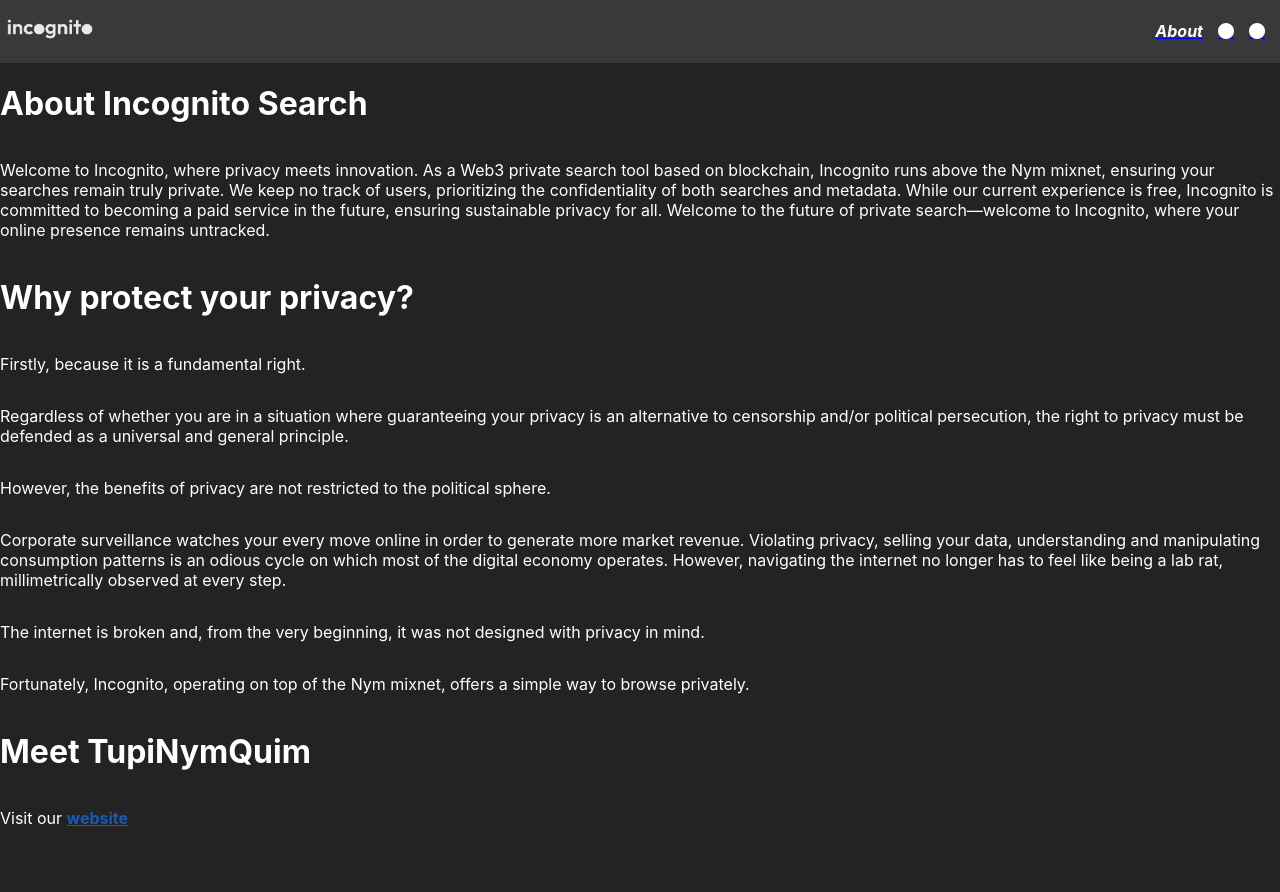
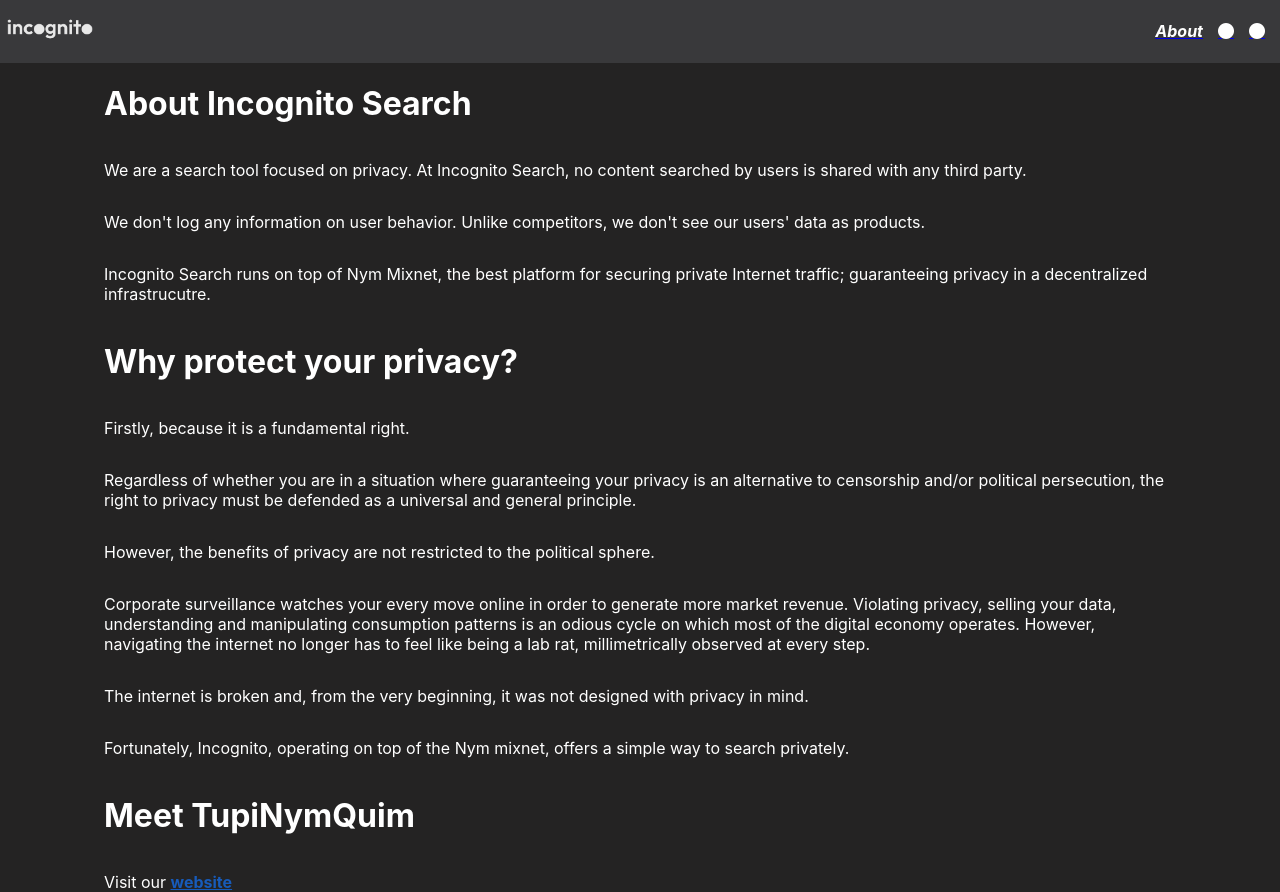
Before and after one commit to TupiNymQuim/Incognito, a Next.js app in the folder front/: page /About in a window 1280 px wide. Before the commit the page ends 828 px from the top, so only its background shows below. Built offline with nearby package versions, Linux system fonts and the light colour scheme.

Commit message:
about css

```diff
--- a/front/pages/About/index.tsx
+++ b/front/pages/About/index.tsx
@@ -16,16 +16,15 @@
       <Navbar type="About" />
       <main className={styles.main_container}>
         <h1>About Incognito Search</h1>
-        <p>
-          Welcome to Incognito, where privacy meets innovation. As a Web3
-          private search tool based on blockchain, Incognito runs above the Nym
-          mixnet, ensuring your searches remain truly private. We keep no track
-          of users, prioritizing the confidentiality of both searches and
-          metadata. While our current experience is free, Incognito is committed
-          to becoming a paid service in the future, ensuring sustainable privacy
-          for all. Welcome to the future of private search—welcome to Incognito,
-          where your online presence remains untracked.
-        </p>
+          <p>
+          We are a search tool focused on privacy. At Incognito Search, no content searched by users is shared with any third party.
+          </p>
+          <p>
+          We don't log any information on user behavior. Unlike competitors, we don't see our users' data as products.
+          </p>
+          <p>
+          Incognito Search runs on top of Nym Mixnet, the best platform for securing private Internet traffic; guaranteeing privacy in a decentralized infrastrucutre.
+          </p>
         <h1>Why protect your privacy?</h1>
         <p>Firstly, because it is a fundamental right.</p>
         <p>
@@ -52,7 +51,7 @@
         </p>
         <p>
           Fortunately, Incognito, operating on top of the Nym mixnet, offers a
-          simple way to browse privately.
+          simple way to search privately.
         </p>
         <h1>Meet TupiNymQuim </h1>
         <p>
--- a/front/pages/About/styles.module.css
+++ b/front/pages/About/styles.module.css
@@ -14,6 +14,8 @@
     flex-direction: column;
     align-items: flex-start;
     justify-content: space-between;
+    margin-left: 13vh;
+    margin-right: 13vh;
 }
 
 .left_space {
```
